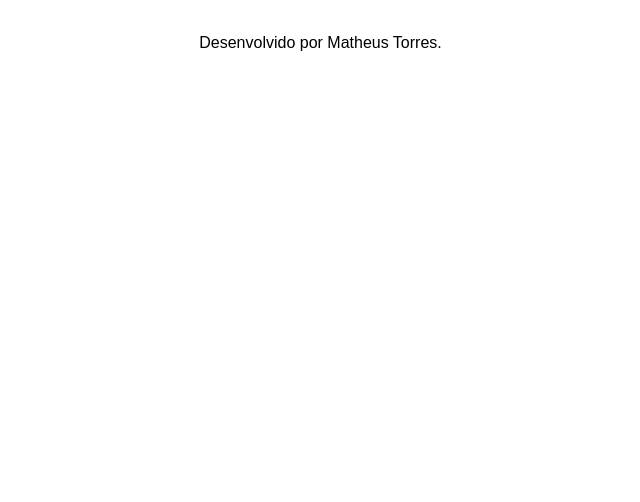
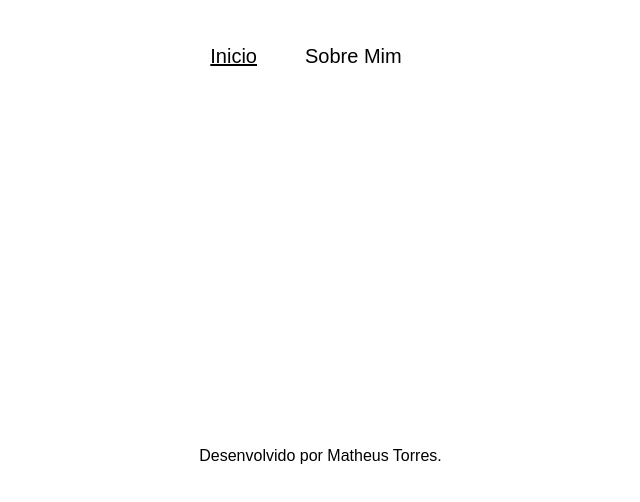
Before and after one commit to MatheusTorresDev97/blog-routes, a React (Vite) app: page / in a window 1280 px wide. Shown: the top 502 px of the page, without its empty margins (334-974 px from the left). Built offline with nearby package versions, Linux system fonts and the light colour scheme.

Commit message:
finalizando a estilizacao do menu

```diff
--- a/src/App.jsx
+++ b/src/App.jsx
@@ -4,6 +4,7 @@ import GlobalStyles from "./styles/global";
 import AppRoutes from "./Routes";
 import { BrowserRouter } from "react-router-dom";
 import ScrollToTop from "./components/ScrollToTop";
+import Menu from "./components/Menu";
 import Rodape from "./components/Rodape";
 
 const App = () => {
@@ -12,6 +13,7 @@ const App = () => {
       <GlobalStyles />
       <BrowserRouter>
         <ScrollToTop />
+        <Menu />
         <AppRoutes />
         <Rodape />
       </BrowserRouter>
--- /dev/null
+++ b/src/components/Menu/index.jsx
@@ -0,0 +1,14 @@
+import { Navegacao, Link } from "./styles";
+
+const Menu = () => {
+    return (
+        <header>
+            <Navegacao>
+                <Link to="/">Inicio</Link>
+                <Link to="/sobremim">Sobre Mim</Link>
+            </Navegacao>
+        </header>
+    )
+}
+
+export default Menu;
--- /dev/null
+++ b/src/components/Menu/styles.js
@@ -0,0 +1,25 @@
+import styled from "styled-components";
+import { NavLink } from "react-router-dom";
+
+export const Navegacao = styled.nav`
+  height: 112px;
+  display: flex;
+  justify-content: center;
+  align-items: center;
+  column-gap: 3rem;
+
+  @media (max-width: 744px) {
+    height: 72px;
+  }
+`;
+
+
+export const Link = styled(NavLink)`
+  color: ${({ theme }) => theme.FONTE_PRINCIPAL};
+  font-size: 1.25rem;
+  line-height: 1.5rem;
+
+  &.active {
+    text-decoration: underline;
+  }
+`;
```
